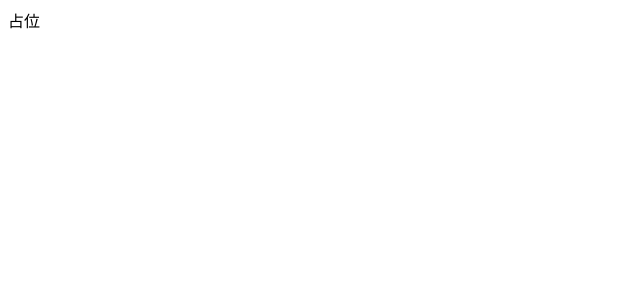
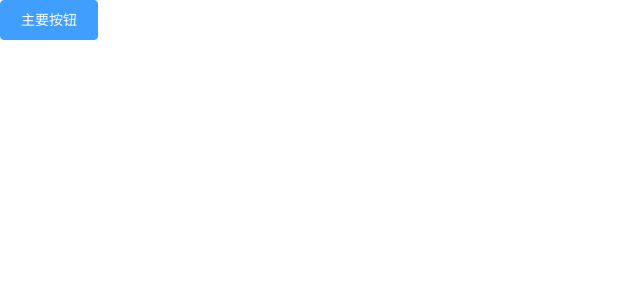
Before and after one commit to qiaoweiluo/heimamm, a Vue app: page / in a window 1280 px wide. Shown: the top 300 px of the page, without its empty margins (0-640 px from the left). Built offline with nearby package versions, Linux system fonts and the light colour scheme.

Commit message:
整合ElementUI -ui

```diff
--- a/package.json
+++ b/package.json
@@ -9,6 +9,7 @@
   },
   "dependencies": {
     "core-js": "^3.3.2",
+    "element-ui": "^2.12.0",
     "vue": "^2.6.10",
     "vue-router": "^3.1.3"
   },
--- a/src/App.vue
+++ b/src/App.vue
@@ -1,5 +1,5 @@
 <template>
-  <div>占位</div>
+  <el-button type="primary">主要按钮</el-button>
 </template>
 
 <script>
--- /dev/null
+++ b/src/style/base.css
@@ -0,0 +1,8 @@
+html,body{
+    height: 100%;
+}
+/* 如果要严谨，可以写一堆标签 */
+*{
+    margin: 0;
+    padding: 0;
+}
```
Also changed, not shown: src/main.js (+9 -0 lines), 1 other file (tests, documents, lock files or other folders).
